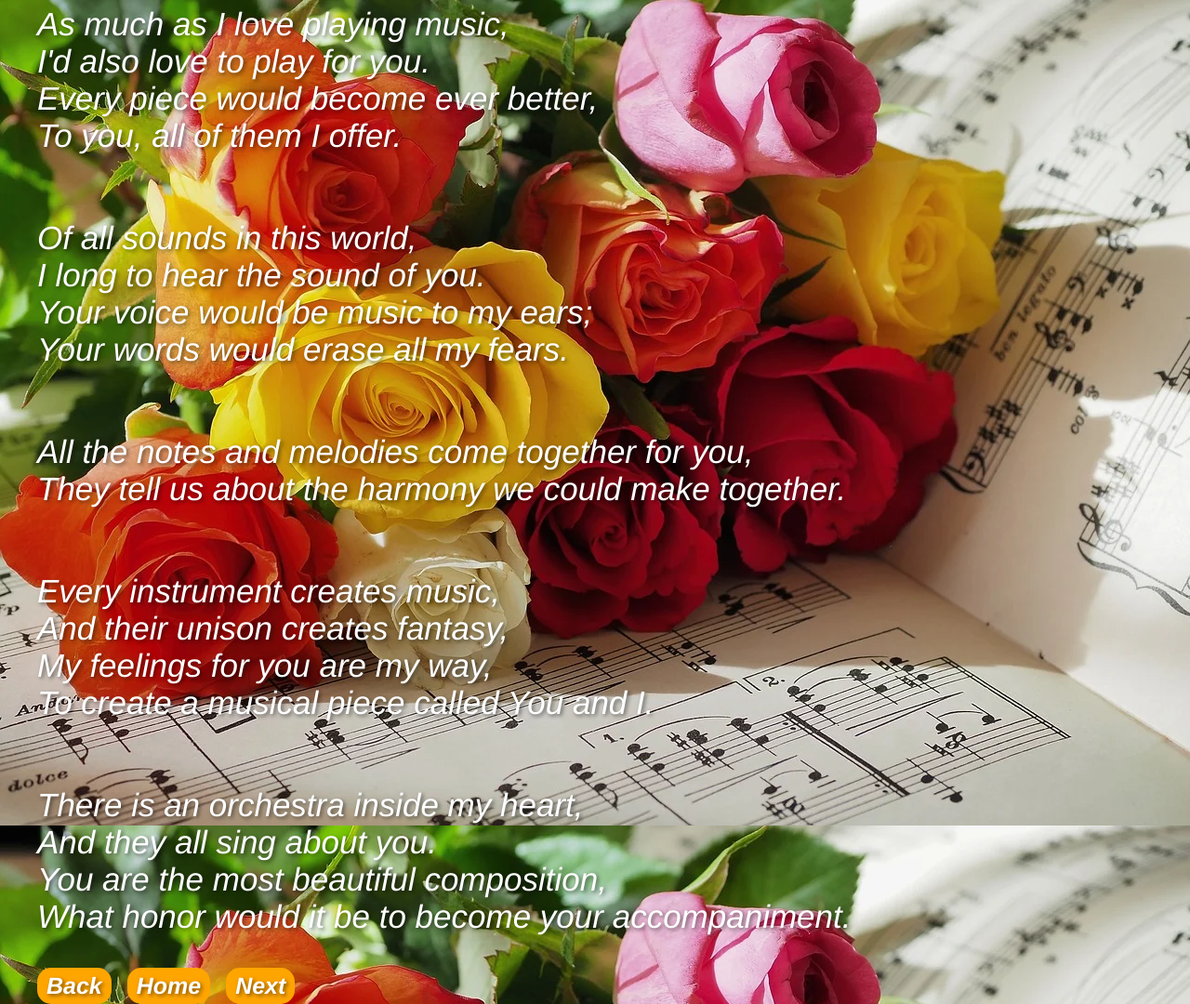
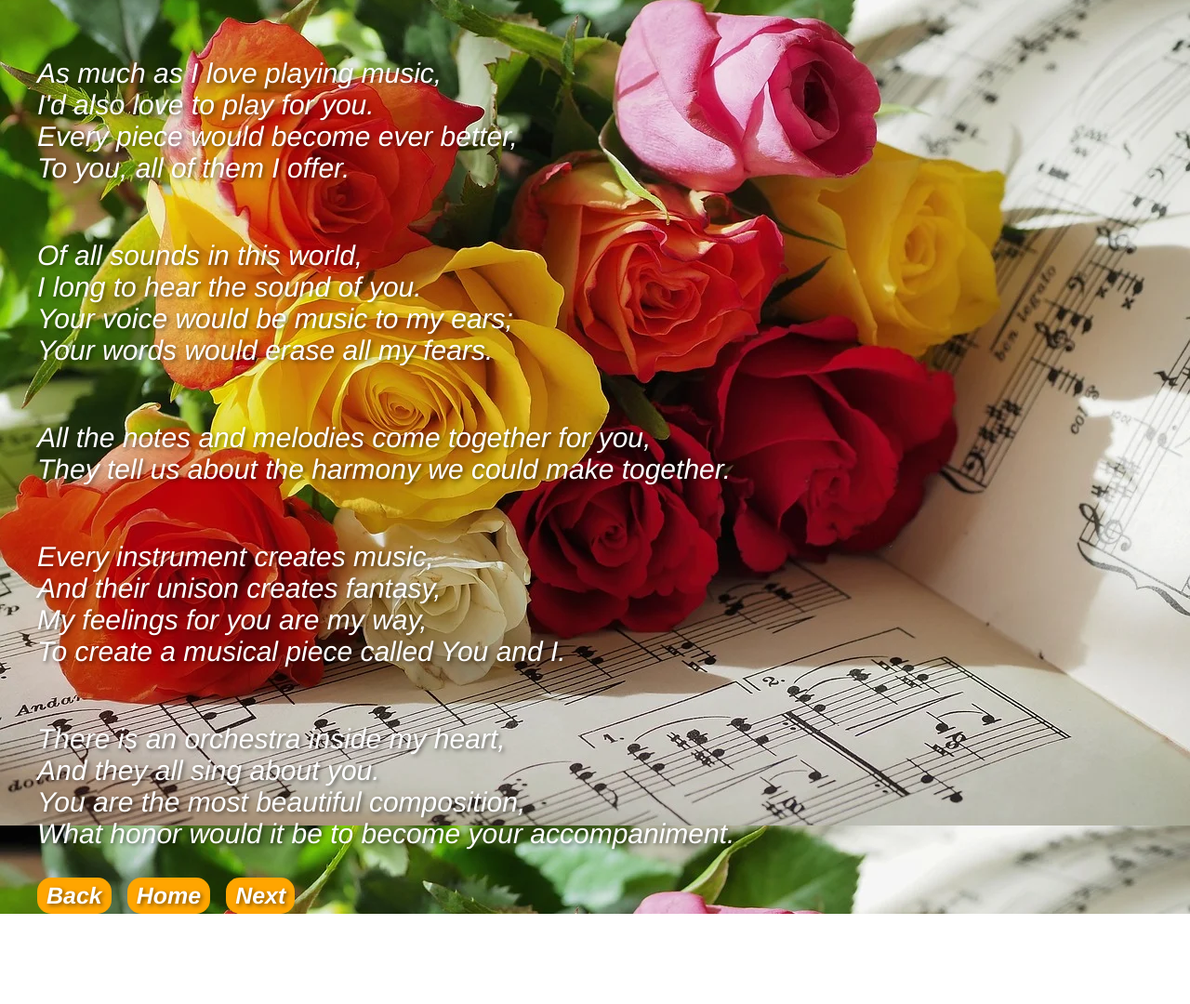
Before and after one commit to tedharbi/HI, a plain HTML site: page poem3.html in a window 1280 px wide. Shown: the whole page at 93% size. After the commit the page ends 983 px from the top, so only its background shows below. Drawn offline with Linux system fonts and the light colour scheme.

Commit message:
Update poem3.html

```diff
--- a/poem3.html
+++ b/poem3.html
@@ -19,13 +19,12 @@
     h1 {font-family: Times;
     font-size: 80px;
     color: salmon;
-    padding-top: 3%;
     font-style: italic;
     text-shadow: 2px 1px 0px pink;
 }
 
     p {font-family: Helvetica;
-        font-size: 35px;
+        font-size: 30px;
         color: white;
         text-shadow: 2px 2px 4px rgba(0, 0, 0, 0.5);
         font-style: italic;}
```
